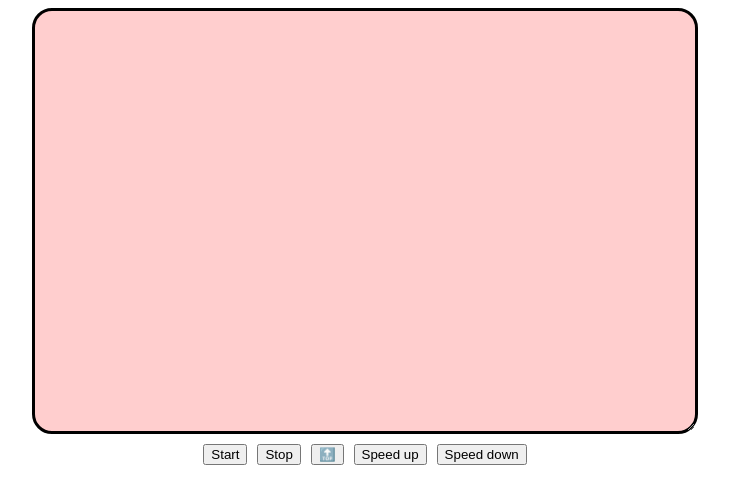
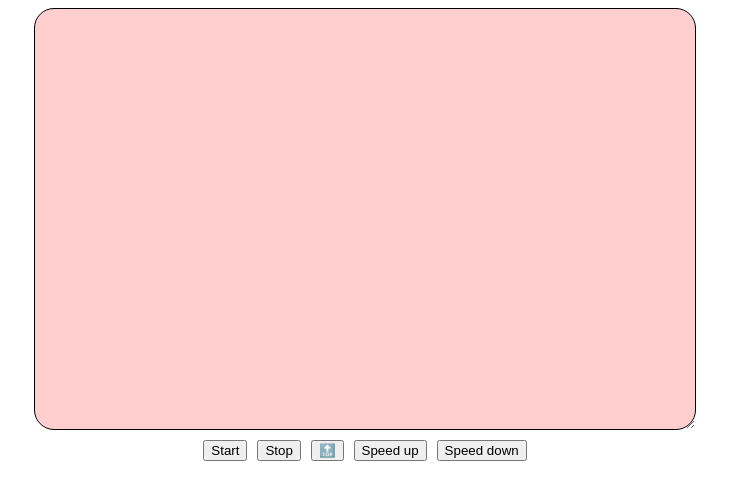
Before and after one commit to kivS/auto-text-scroller, a plain HTML site: page index.html in a window 1280 px wide. Shown: the whole page, without its empty margins (275-1004 px from the left). Drawn offline with Linux system fonts and the light colour scheme.

Commit message:
style tune up

```diff
--- a/index.html
+++ b/index.html
@@ -20,6 +20,7 @@
             background-color: rgba(255, 0, 0, 0.192);
             overflow-y: scroll;
             border: black;
+            border-width: 0.5px;
             border-radius: 20px;
             border-style: solid;
             padding: 10px;
```
